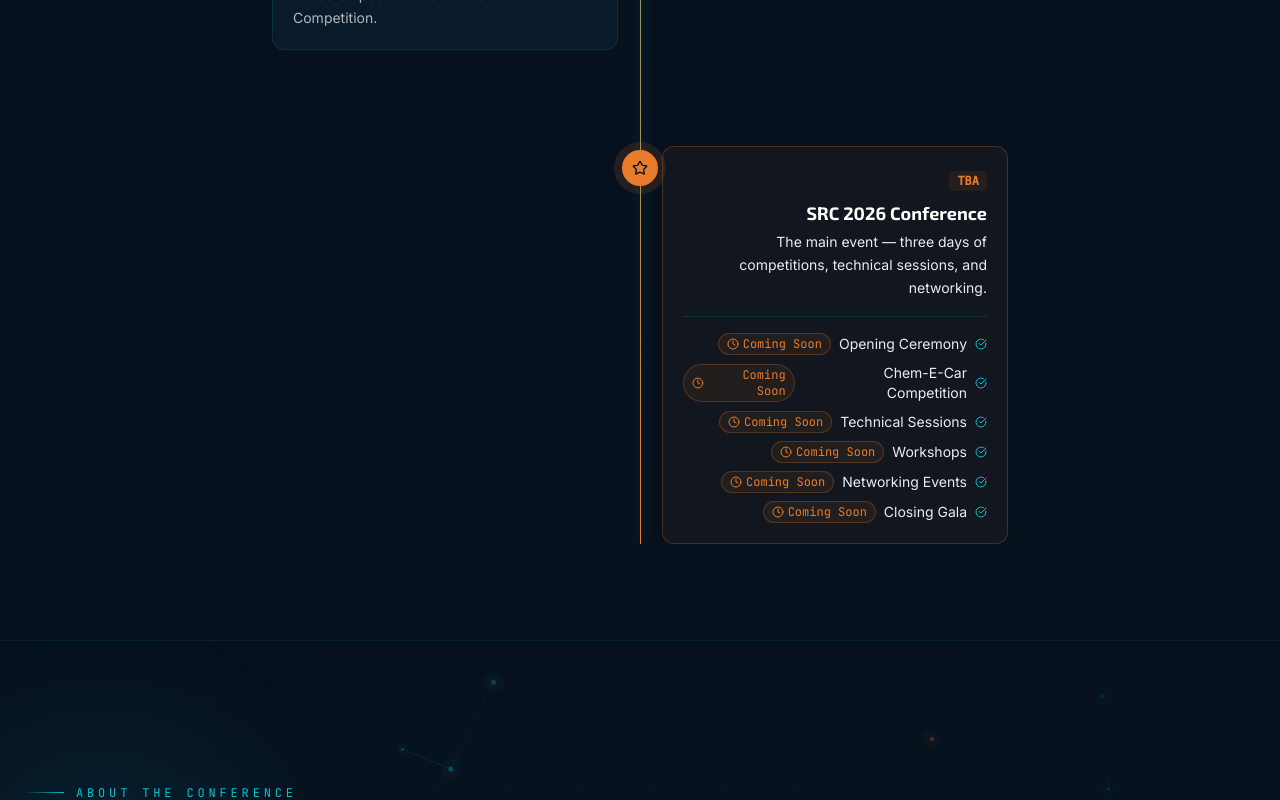
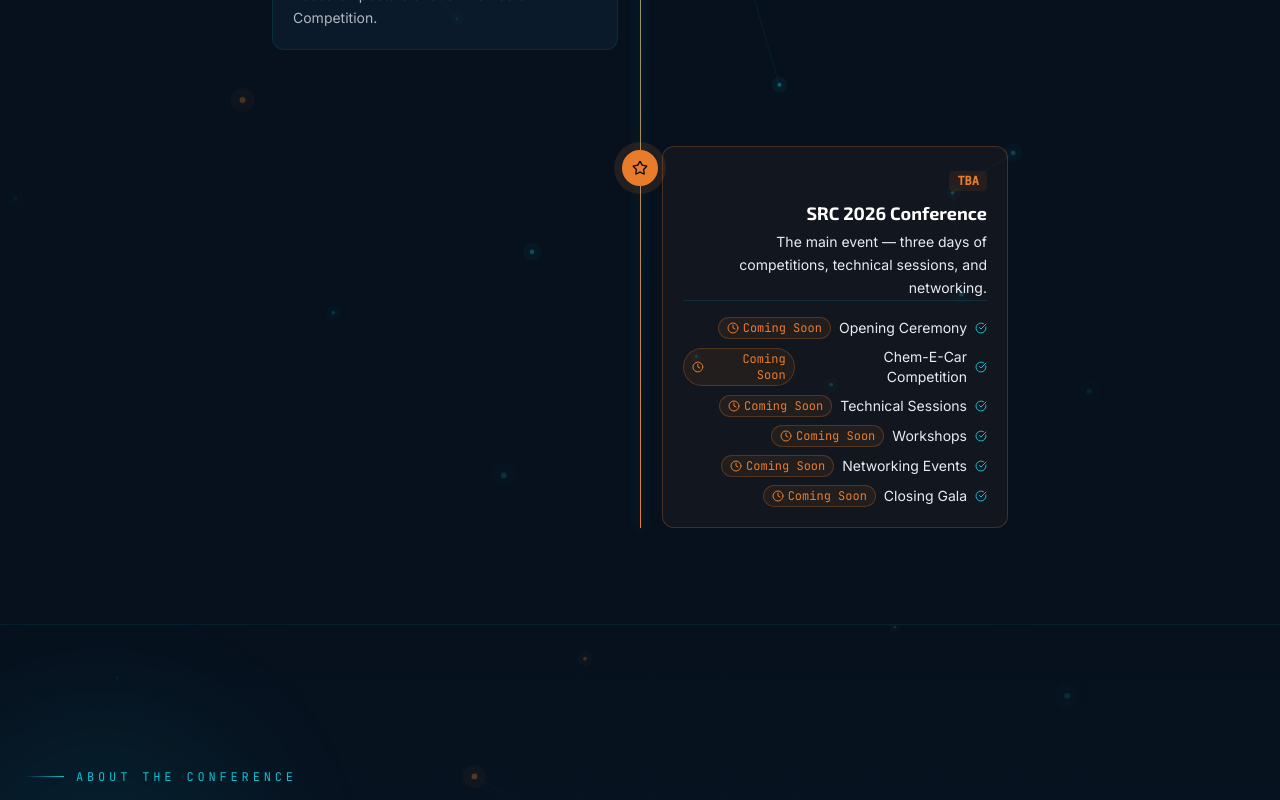
Before and after one commit to whysovague/SRC, a React (Vite) app: page / in a window 1280 px wide. Shown: the part 2290-3090 px from the top of the page. Built offline with nearby package versions, Linux system fonts and the light colour scheme.

Commit message:
timeline background

```diff
--- a/SRC/app/App.tsx
+++ b/SRC/app/App.tsx
@@ -1103,8 +1103,12 @@ function TimelineSection() {
   }, []);
 
   return (
-    <section className="py-24 border-t" style={{ borderColor: `${TEAL}15` }}>
-      <div className="max-w-4xl mx-auto px-6">
+    <section className="relative py-24 border-t" style={{ borderColor: `${TEAL}15` }}>
+
+      {/* Molecule Network Background */}
+      <MoleculeNetwork />
+
+      <div className="relative z-10 max-w-4xl mx-auto px-6">
         <SectionTag>Roadmap</SectionTag>
         <SectionTitle>Important Dates</SectionTitle>
         <Divider />
@@ -1187,7 +1191,7 @@ function TimelineSection() {
 
                       {m.schedule && (
                         <div
-                          className={`mt-4 pt-4 border-t space-y-2 ${alignLeft ? "md:text-right" : ""}`}
+                          className={`make-mt-4 pt-4 border-t space-y-2 ${alignLeft ? "md:text-right" : ""}`}
                           style={{ borderColor: "var(--border)" }}
                         >
                           {m.schedule.map((item) => (
```
